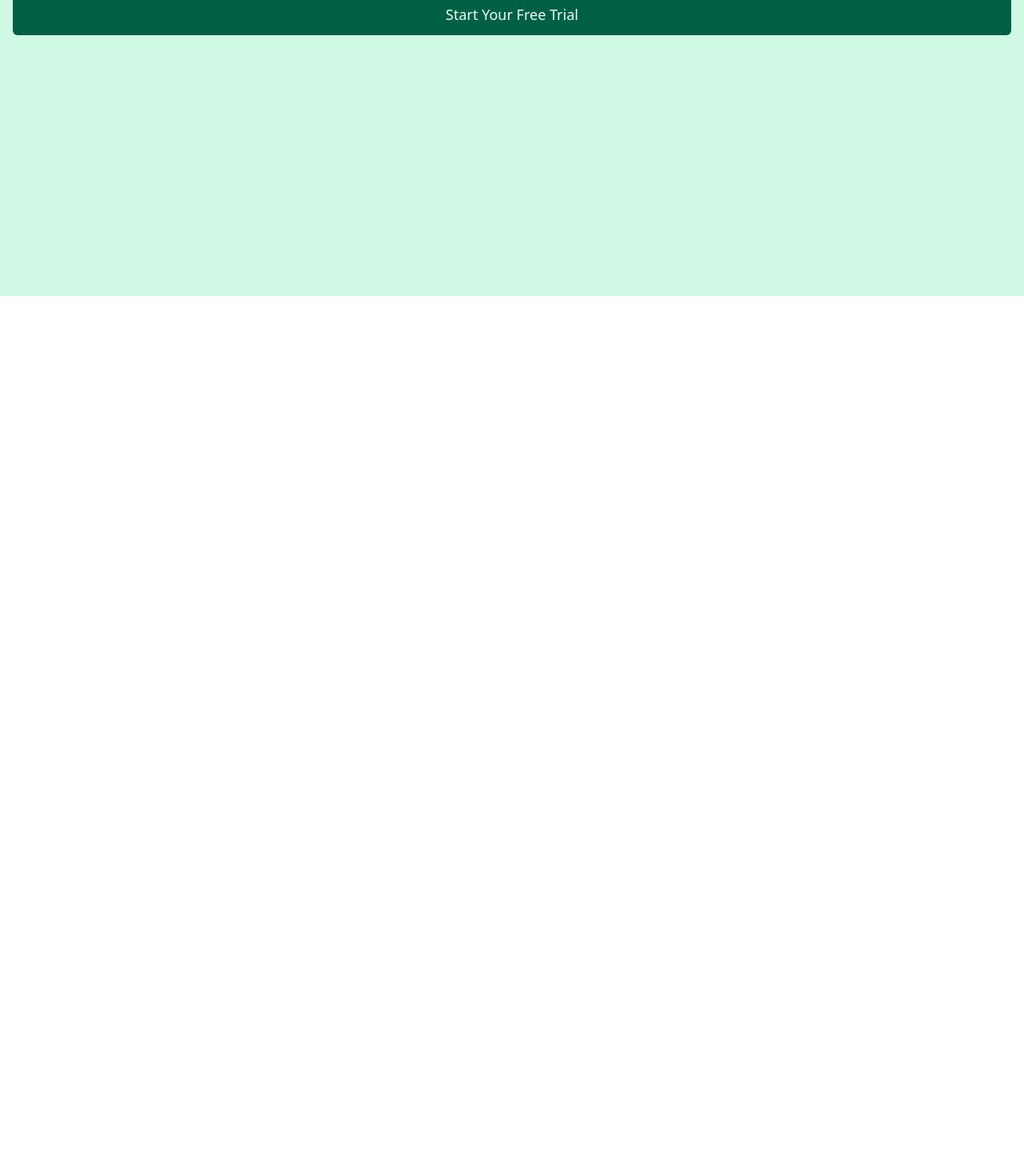
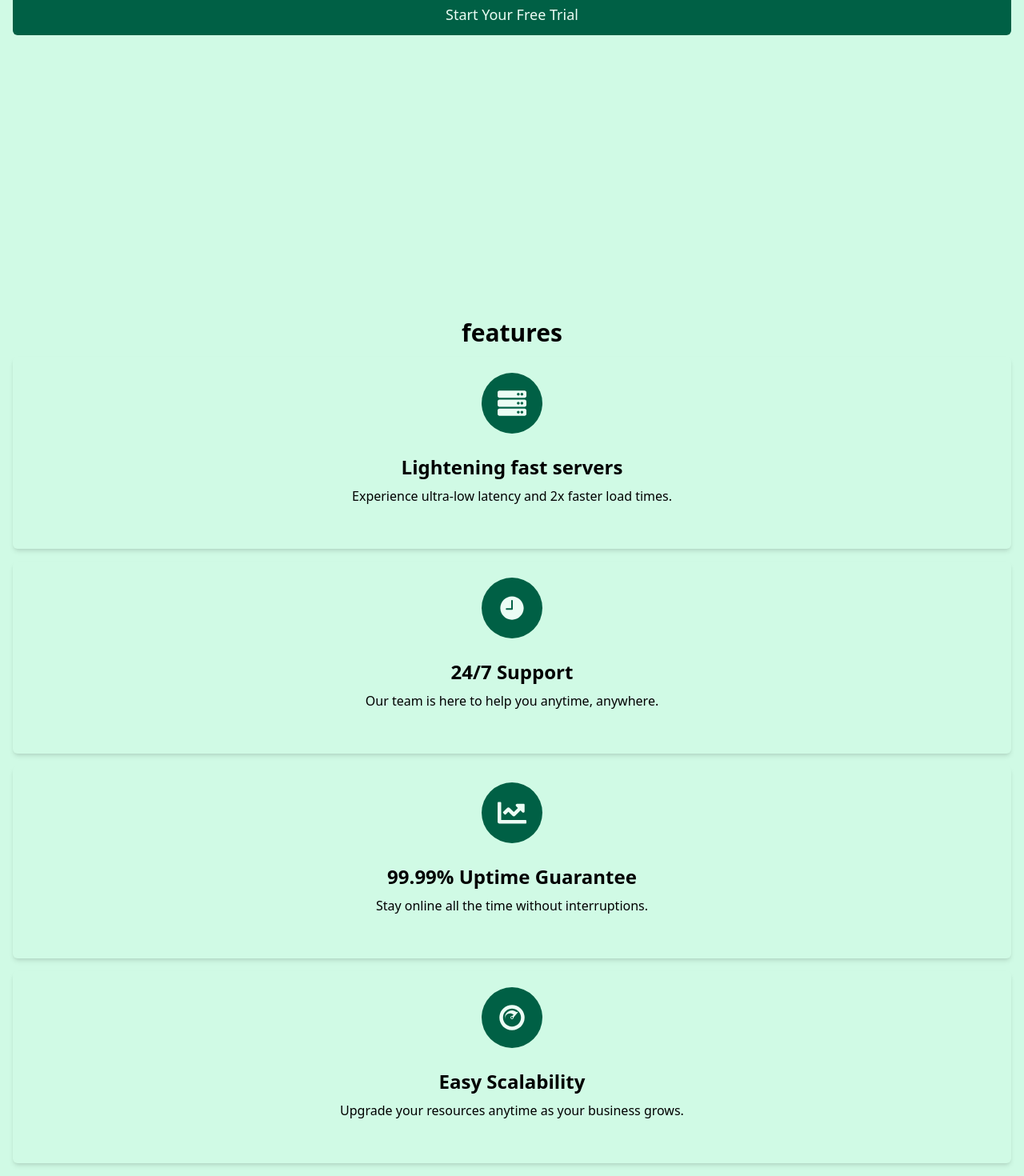
Before and after one commit to importantboy/tailwindlayout, a React (Vite) app: page / in a window 1280 px wide. Shown: the part 510-1980 px from the top of the page at 80% size. Before the commit the page ends 880 px from the top, so only its background shows below. Built offline with nearby package versions, Linux system fonts and the light colour scheme.

Commit message:
added features section

```diff
--- a/src/App.jsx
+++ b/src/App.jsx
@@ -1,12 +1,14 @@
 import React from 'react'
 import Navbar from './Navbar';
 import Hero from './Hero';
+import Features from './Features';
 
 function App() {
   return (
-    <div className='w-full min-h-screen bg-emerald-100 container relative'>
+    <div className='w-full min-h-screen bg-emerald-100 container relative m-auto'>
        <Navbar />
        <Hero />
+       <Features />
     </div>
   )
 }
--- /dev/null
+++ b/src/Features.jsx
@@ -0,0 +1,48 @@
+import { FaServer } from "react-icons/fa";
+import { IoIosTime } from "react-icons/io";
+import { FaChartLine } from "react-icons/fa";
+import { FaCloudscale } from "react-icons/fa";
+
+
+function Features() {
+  return (
+    <div className='h-auto w-full p-4 '>
+       <h1 className="text-center text-3xl font-bold my-3">features</h1>
+                <div className='card-container flex flex-col gap-4'>
+                     <div className='card w-full rounded-md min-h-60 shadow-md '>
+                            <div className="card-logo text-center my-5">
+                              <p className="text-4xl font-bold bg-emerald-800 inline-block p-5 rounded-full text-emerald-50"><FaServer /></p>
+                            </div>
+                            <h2 className="card-title font-semibold text-2xl px-2 text-center">Lightening fast servers</h2>
+                            <p className="text-md p-2 text-center">Experience ultra-low latency and 2x faster load times.</p>
+                     </div>
+
+                                          <div className='card w-full rounded-md min-h-60 shadow-md '>
+                            <div className="card-logo text-center my-5">
+                              <p className="text-4xl font-bold bg-emerald-800 inline-block p-5 rounded-full text-emerald-50"><IoIosTime /></p>
+                            </div>
+                            <h2 className="card-title font-semibold text-2xl px-2 text-center"> 24/7 Support</h2>
+                            <p className="text-md p-2 text-center">Our team is here to help you anytime, anywhere.</p>
+                     </div>
+
+                                          <div className='card w-full rounded-md min-h-60 shadow-md '>
+                            <div className="card-logo text-center my-5">
+                              <p className="text-4xl font-bold bg-emerald-800 inline-block p-5 rounded-full text-emerald-50"><FaChartLine /></p>
+                            </div>
+                            <h2 className="card-title font-semibold text-2xl px-2 text-center"> 99.99% Uptime Guarantee</h2>
+                            <p className="text-md p-2 text-center">Stay online all the time without interruptions.</p>
+                     </div>
+
+                                          <div className='card w-full rounded-md min-h-60 shadow-md '>
+                            <div className="card-logo text-center my-5">
+                              <p className="text-4xl font-bold bg-emerald-800 inline-block p-5 rounded-full text-emerald-50"><FaCloudscale /></p>
+                            </div>
+                            <h2 className="card-title font-semibold text-2xl px-2 text-center"> Easy Scalability</h2>
+                            <p className="text-md p-2 text-center">Upgrade your resources anytime as your business grows.</p>
+                     </div>
+                </div>
+    </div>
+  )
+}
+
+export default Features;
--- a/src/Hero.jsx
+++ b/src/Hero.jsx
@@ -2,8 +2,8 @@ import React from 'react'
 
 function Hero() {
   return (
-    <div className='relative h-screen text-left'>
-         <h2 className='flaoting-head text-lg p-4 bg-emerald-800  text-emerald-50 font-bold tracking-wide fixed w-screen'>CloudFlex</h2>
+    <div className='relative h-screen text-left overflow-x-hidden'>
+         <h2 className='flaoting-head text-lg p-4 bg-emerald-800  text-emerald-50 font-bold tracking-wide fixed w-full md:hidden'>CloudFlex</h2>
           <div className='text-and-button flex flex-col p-4 justify-center h-full'>
          <h1 className='text-4xl font-semibold text-left'>Blazing Fast & Secure Cloud Hosting for Your Business</h1>
           <p className='text-md font-medium mt-4'>Deploy your websites in seconds with 99.99% uptime and 24/7 support.</p>
--- a/src/Navbar.jsx
+++ b/src/Navbar.jsx
@@ -8,7 +8,7 @@ function Navbar() {
     <>
       {/* open button  */}
       <h2
-        className={`md:hidden text-4xl absolute right-10 top-3 cursor-pointer z-50  text-emerald-50  ${
+        className={`md:hidden text-4xl fixed right-15 top-3 cursor-pointer z-50  text-emerald-50  ${
           open && "hidden"
         }`}
         onClick={() => setopen(!open)}
```
